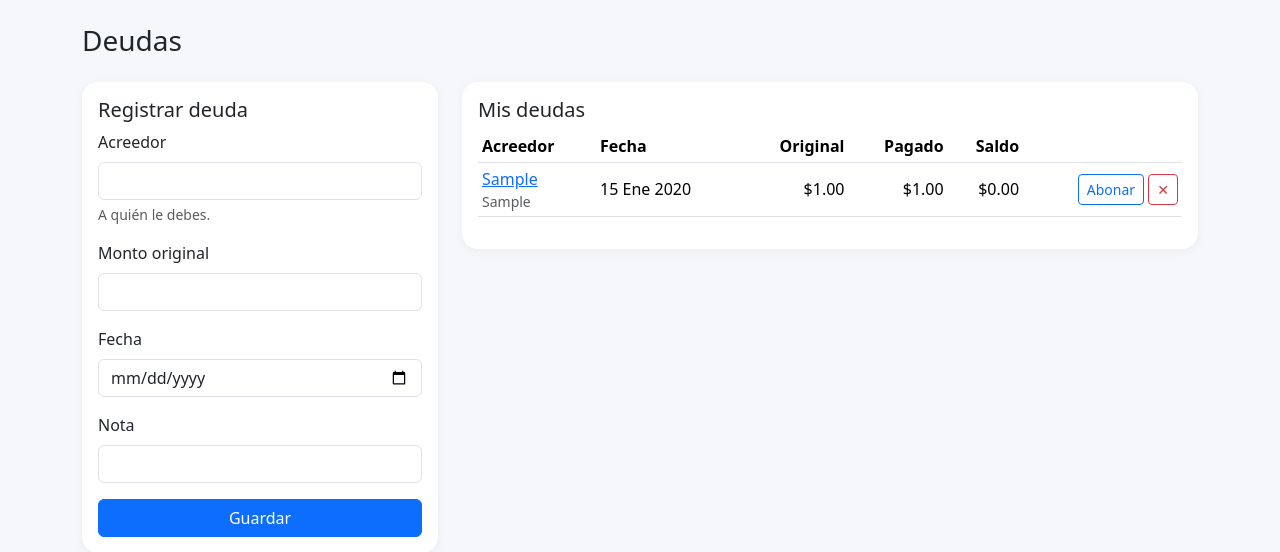
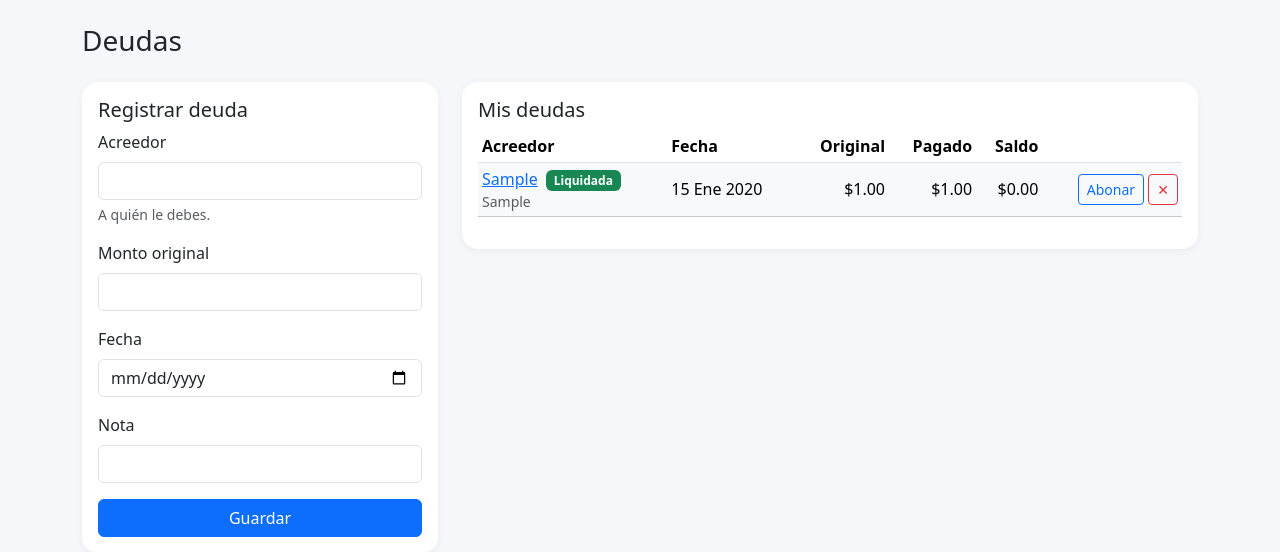
Before and after one commit to Starligth99/Bootstrap5aTIAEVND, a Django app: page /deudas/ in a window 1280 px wide. Shown: the part 56-608 px from the top of the page. Run offline with Django 5.2, Linux system fonts and the light colour scheme; tables that the repository leaves empty hold one stand-in row (values such as "Sample post"); some libraries are stand-ins or nearby versions.

Commit message:
fix(ahorros): ocultar deudas liquidadas del dashboard, marcarlas en /deudas/
Co-Authored-By: Miguel Angel Romero Alcantara <miguelromeroalcantara@gmail.com>

```diff
--- a/ahorros/views.py
+++ b/ahorros/views.py
@@ -88,8 +88,9 @@ def dashboard(request):
     # Disponible en la semana (sin contar fijos, sólo flujo semanal)
     disponible_semana = ingresos_semana - gastos_semana
 
-    # Deudas
-    deudas = list(Deuda.objects.all())
+    # Deudas: en el dashboard solo mostramos las que siguen con saldo > 0.
+    # Las liquidadas permanecen en /deudas/ como historial.
+    deudas = [d for d in Deuda.objects.all() if not d.liquidada()]
     total_deuda_original = sum(
         (d.monto_original for d in deudas), Decimal("0")
     )
--- a/templates/ahorros/deudas.html
+++ b/templates/ahorros/deudas.html
@@ -23,8 +23,12 @@
                 </thead>
                 <tbody>
                     {% for d in objetos %}
-                        <tr>
-                            <td><a href="{% url 'ahorros:deuda_detalle' d.pk %}">{{ d.acreedor }}</a><div class="small text-muted">{{ d.nota }}</div></td>
+                        <tr {% if d.liquidada %}class="table-light text-muted"{% endif %}>
+                            <td>
+                                <a href="{% url 'ahorros:deuda_detalle' d.pk %}">{{ d.acreedor }}</a>
+                                {% if d.liquidada %}<span class="badge bg-success ms-1">Liquidada</span>{% endif %}
+                                <div class="small text-muted">{{ d.nota }}</div>
+                            </td>
                             <td>{{ d.fecha|date:"d M Y" }}</td>
                             <td class="text-end">${{ d.monto_original|floatformat:2 }}</td>
                             <td class="text-end kpi-positive">${{ d.total_pagado|floatformat:2 }}</td>
```
